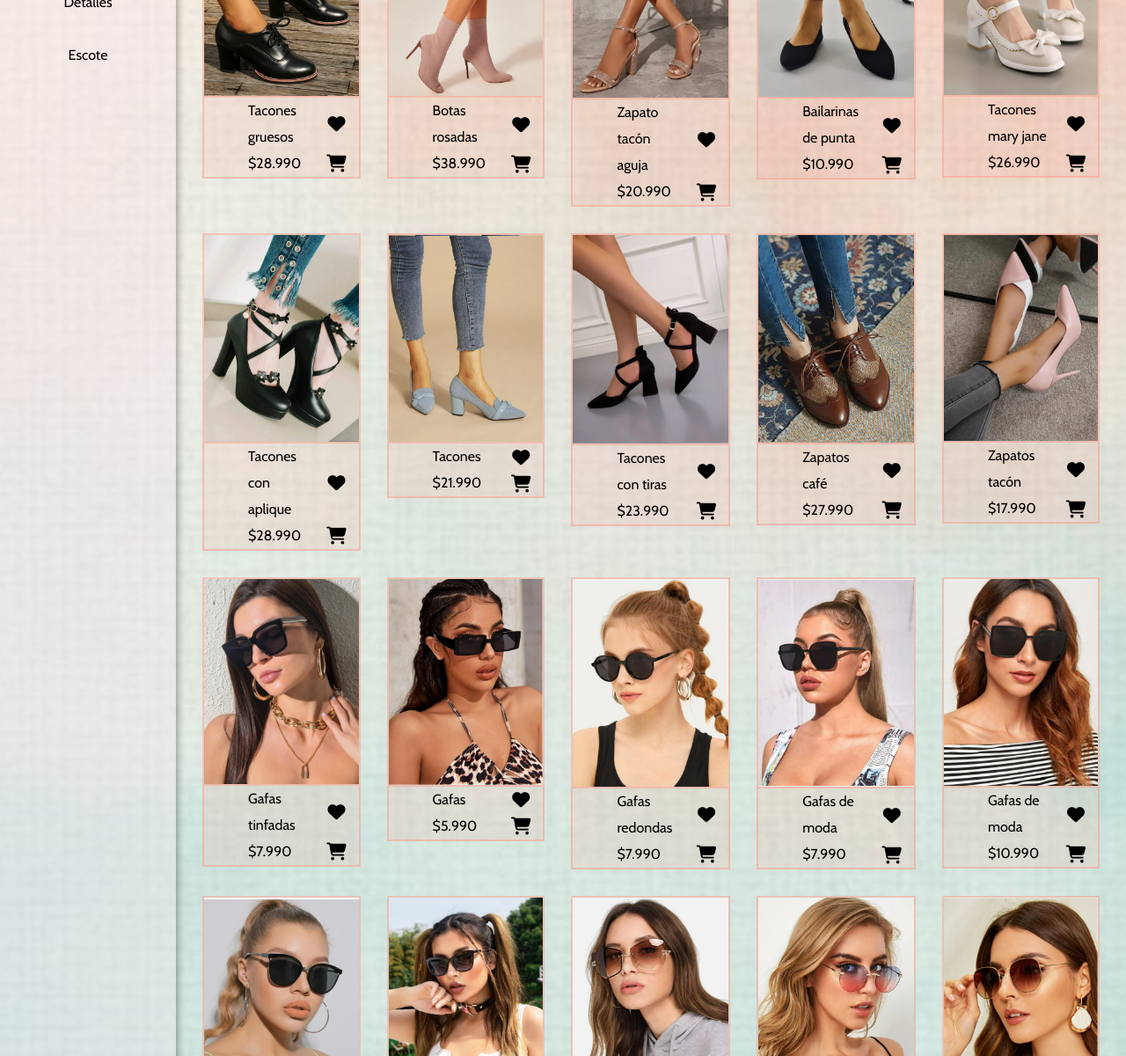
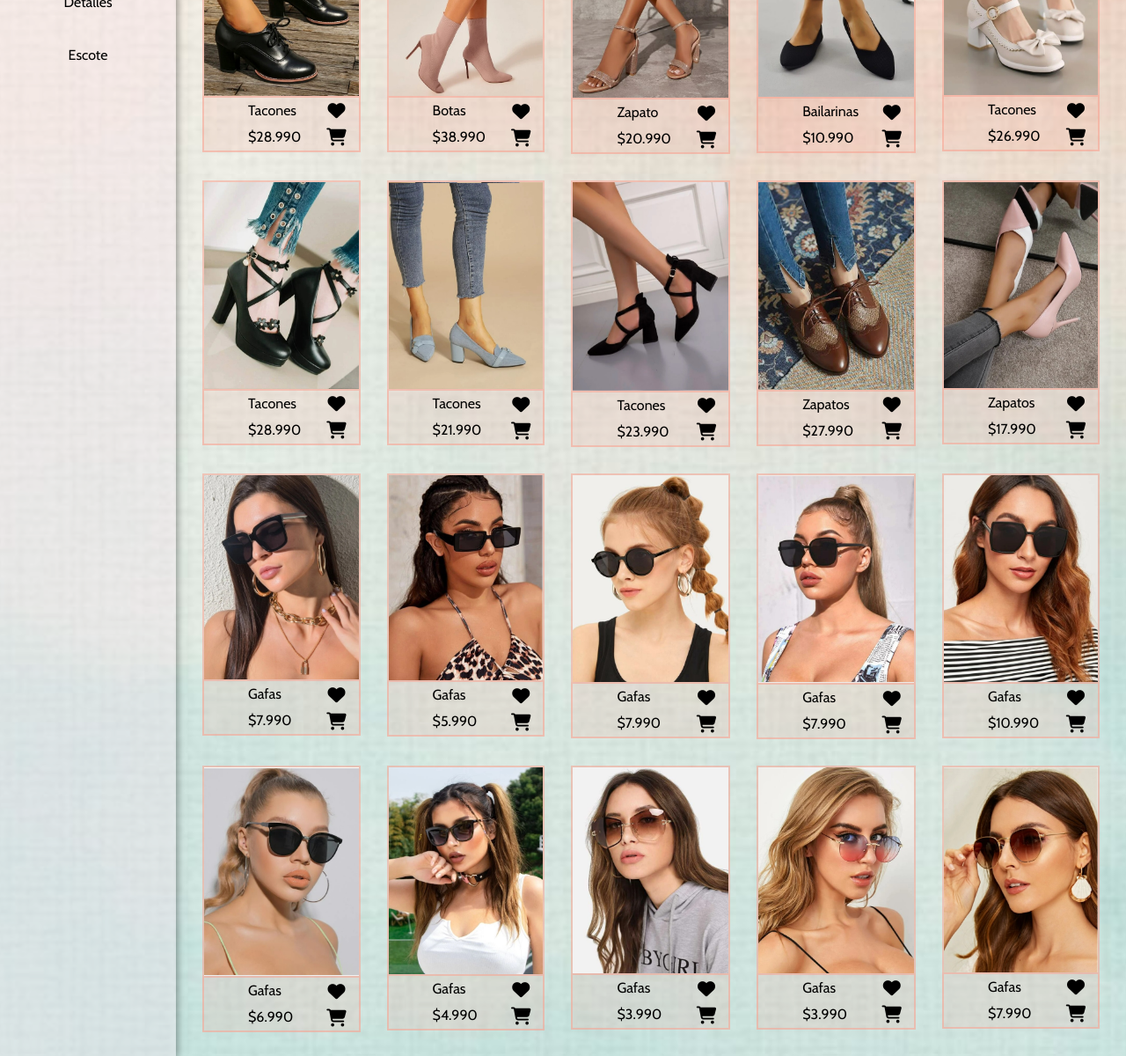
Before and after one commit to Mich-Juger/grid, a plain HTML site: page index.html in a window 1280 px wide. Shown: the part 950-2150 px from the top of the page at 88% size. Drawn offline with nearby package versions, Linux system fonts and the light colour scheme.

Commit message:
actualizacion nombre productos

```diff
--- a/index.html
+++ b/index.html
@@ -122,7 +122,7 @@
 
                 <div class="section-text">
                     <div>
-                        <p>Vestido de verano</p>
+                        <p>Vestido verano</p>
                         <i class="fa-solid fa-heart fa-lg"></i>
                     </div>
                     <div>
@@ -158,7 +158,7 @@
 
                 <div class="section-text">
                     <div>
-                        <p>Vestido floreado</p>
+                        <p>Vestido negro</p>
                         <i class="fa-solid fa-heart fa-lg"></i>
                     </div>
                     <div>
@@ -266,7 +266,7 @@
 
                 <div class="section-text">
                     <div>
-                        <p>Camisa Cuadrille</p>
+                        <p>Camisa</p>
                         <i class="fa-solid fa-heart fa-lg"></i>
                     </div>
                     <div>
@@ -288,7 +288,7 @@
 
                 <div class="section-text">
                     <div>
-                        <p>Tacones gruesos</p>
+                        <p>Tacones</p>
                         <i class="fa-solid fa-heart fa-lg"></i>
                     </div>
                     <div>
@@ -306,7 +306,7 @@
 
                 <div class="section-text">
                     <div>
-                        <p>Botas rosadas</p>
+                        <p>Botas</p>
                         <i class="fa-solid fa-heart fa-lg"></i>
                     </div>
                     <div>
@@ -324,7 +324,7 @@
 
                 <div class="section-text">
                     <div>
-                        <p>Zapato tacón aguja</p>
+                        <p>Zapato</p>
                         <i class="fa-solid fa-heart fa-lg"></i>
                     </div>
                     <div>
@@ -342,7 +342,7 @@
 
                 <div class="section-text">
                     <div>
-                        <p>Bailarinas de punta</p>
+                        <p>Bailarinas</p>
                         <i class="fa-solid fa-heart fa-lg"></i>
                     </div>
                     <div>
@@ -360,7 +360,7 @@
 
                 <div class="section-text">
                     <div>
-                        <p>Tacones mary jane</p>
+                        <p>Tacones</p>
                         <i class="fa-solid fa-heart fa-lg"></i>
                     </div>
                     <div>
@@ -378,7 +378,7 @@
 
                 <div class="section-text">
                     <div>
-                        <p>Tacones con aplique</p>
+                        <p>Tacones</p>
                         <i class="fa-solid fa-heart fa-lg"></i>
                     </div>
                     <div>
@@ -414,7 +414,7 @@
 
                 <div class="section-text">
                     <div>
-                        <p>Tacones con tiras</p>
+                        <p>Tacones</p>
                         <i class="fa-solid fa-heart fa-lg"></i>
                     </div>
                     <div>
@@ -432,7 +432,7 @@
 
                 <div class="section-text">
                     <div>
-                        <p>Zapatos café</p>
+                        <p>Zapatos</p>
                         <i class="fa-solid fa-heart fa-lg"></i>
                     </div>
                     <div>
@@ -450,7 +450,7 @@
 
                 <div class="section-text">
                     <div>
-                        <p>Zapatos tacón</p>
+                        <p>Zapatos</p>
                         <i class="fa-solid fa-heart fa-lg"></i>
                     </div>
                     <div>
@@ -472,7 +472,7 @@
 
                 <div class="section-text">
                     <div>
-                        <p>Gafas tinfadas</p>
+                        <p>Gafas</p>
                         <i class="fa-solid fa-heart fa-lg"></i>
                     </div>
                     <div>
@@ -508,7 +508,7 @@
 
                 <div class="section-text">
                     <div>
-                        <p>Gafas redondas</p>
+                        <p>Gafas</p>
                         <i class="fa-solid fa-heart fa-lg"></i>
                     </div>
                     <div>
@@ -526,7 +526,7 @@
 
                 <div class="section-text">
                     <div>
-                        <p>Gafas de moda</p>
+                        <p>Gafas</p>
                         <i class="fa-solid fa-heart fa-lg"></i>
                     </div>
                     <div>
@@ -544,7 +544,7 @@
 
                 <div class="section-text">
                     <div>
-                        <p>Gafas de moda</p>
+                        <p>Gafas</p>
                         <i class="fa-solid fa-heart fa-lg"></i>
                     </div>
                     <div>
@@ -562,7 +562,7 @@
 
                 <div class="section-text">
                     <div>
-                        <p>Gafas de moda</p>
+                        <p>Gafas</p>
                         <i class="fa-solid fa-heart fa-lg"></i>
                     </div>
                     <div>
@@ -580,7 +580,7 @@
 
                 <div class="section-text">
                     <div>
-                        <p>Gafas de moda</p>
+                        <p>Gafas</p>
                         <i class="fa-solid fa-heart fa-lg"></i>
                     </div>
                     <div>
@@ -598,7 +598,7 @@
 
                 <div class="section-text">
                     <div>
-                        <p>Gafas de moda</p>
+                        <p>Gafas</p>
                         <i class="fa-solid fa-heart fa-lg"></i>
                     </div>
                     <div>
@@ -616,7 +616,7 @@
 
                 <div class="section-text">
                     <div>
-                        <p>Gafas de moda</p>
+                        <p>Gafas</p>
                         <i class="fa-solid fa-heart fa-lg"></i>
                     </div>
                     <div>
@@ -634,7 +634,7 @@
 
                 <div class="section-text">
                     <div>
-                        <p>Gafas de moda</p>
+                        <p>Gafas</p>
                         <i class="fa-solid fa-heart fa-lg"></i>
                     </div>
                     <div>
```
